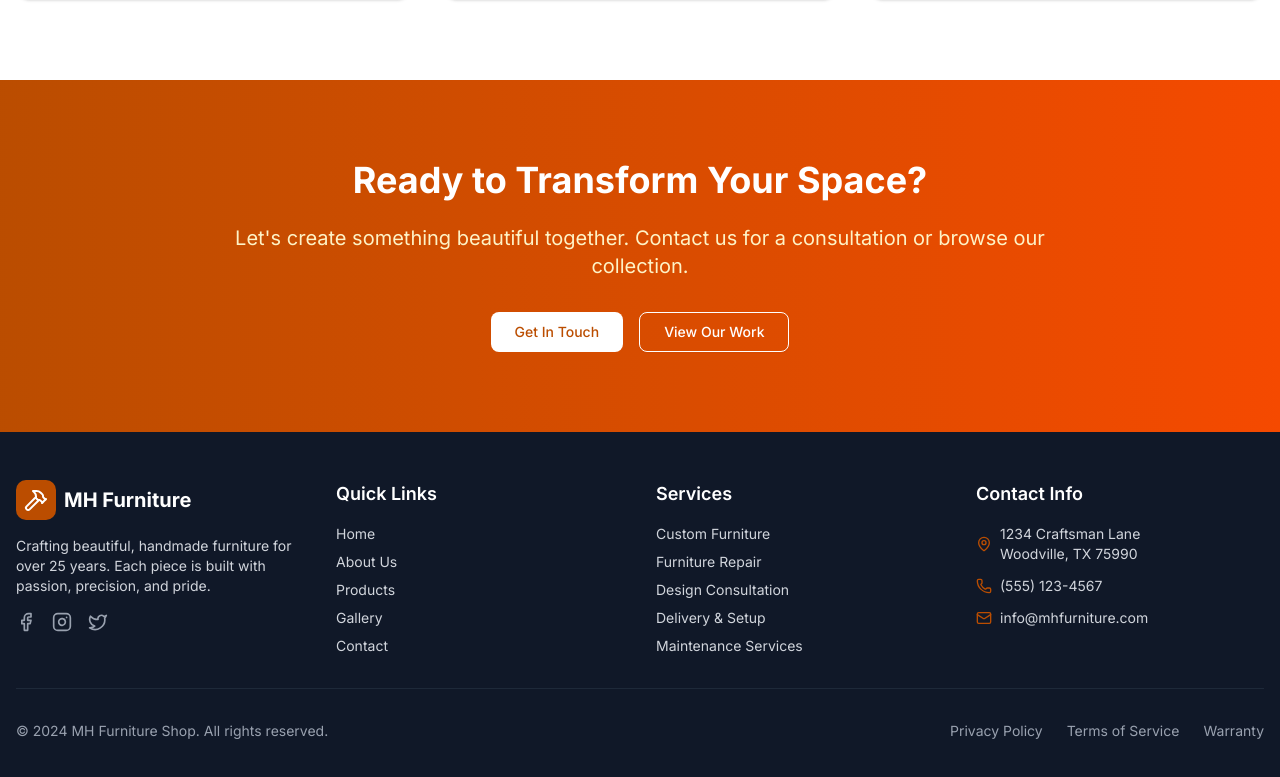
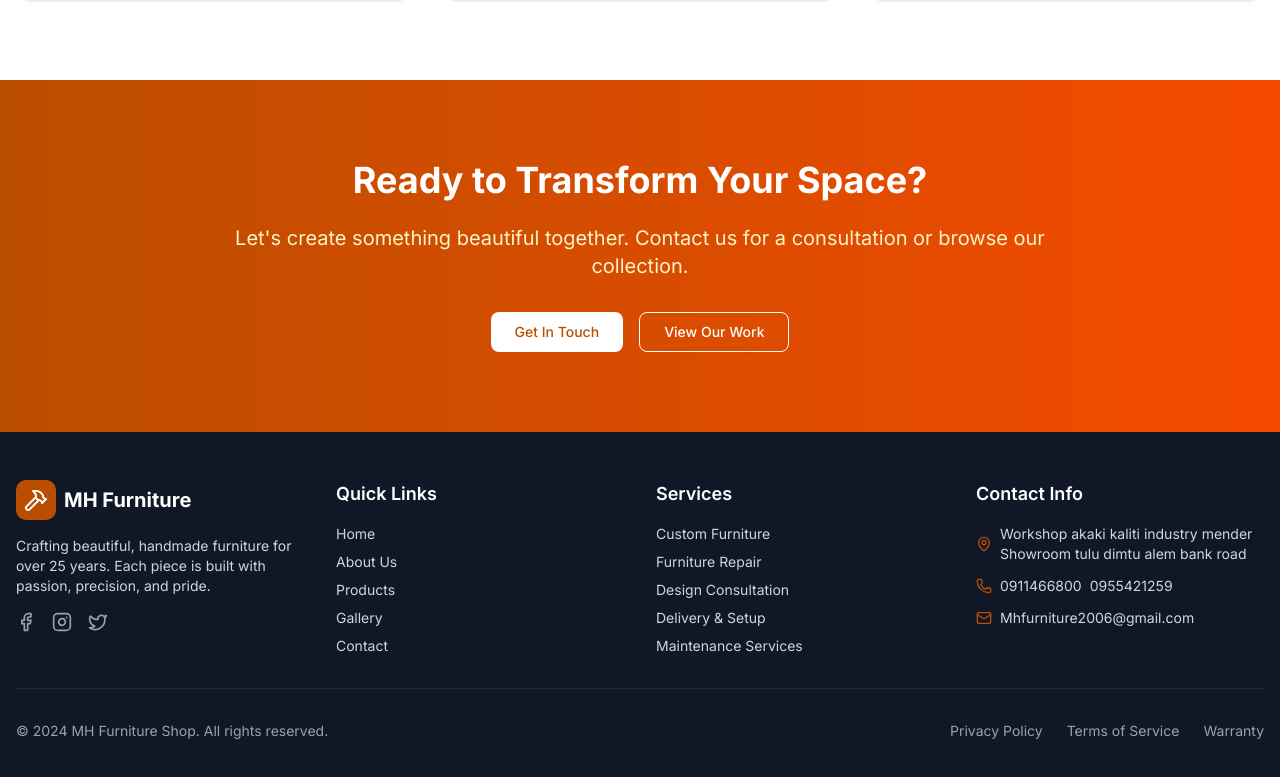
Before and after one commit to BEKI77/glowing-broccoli, a Next.js app: page / in a window 1280 px wide. Shown: the part 1929-2706 px from the top of the page. Built offline with nearby package versions, Linux system fonts and the light colour scheme.

Commit message:
doc: fixed the contact info

```diff
--- a/components/footer.tsx
+++ b/components/footer.tsx
@@ -66,18 +66,19 @@ export default function Footer() {
               <div className="flex items-center space-x-2">
                 <MapPin className="h-4 w-4 text-amber-700" />
                 <span className="text-gray-300 text-sm">
-                  1234 Craftsman Lane
+                  Workshop akaki kaliti industry mender
                   <br />
-                  Woodville, TX 75990
+                  Showroom tulu dimtu alem bank road
                 </span>
               </div>
               <div className="flex items-center space-x-2">
                 <Phone className="h-4 w-4 text-amber-700" />
-                <span className="text-gray-300 text-sm">(555) 123-4567</span>
+                <span className="text-gray-300 text-sm">0911466800</span>
+                <span className="text-gray-300 text-sm">0955421259</span>
               </div>
               <div className="flex items-center space-x-2">
                 <Mail className="h-4 w-4 text-amber-700" />
-                <span className="text-gray-300 text-sm">info@mhfurniture.com</span>
+                <span className="text-gray-300 text-sm">Mhfurniture2006@gmail.com</span>
               </div>
             </div>
           </div>
```
